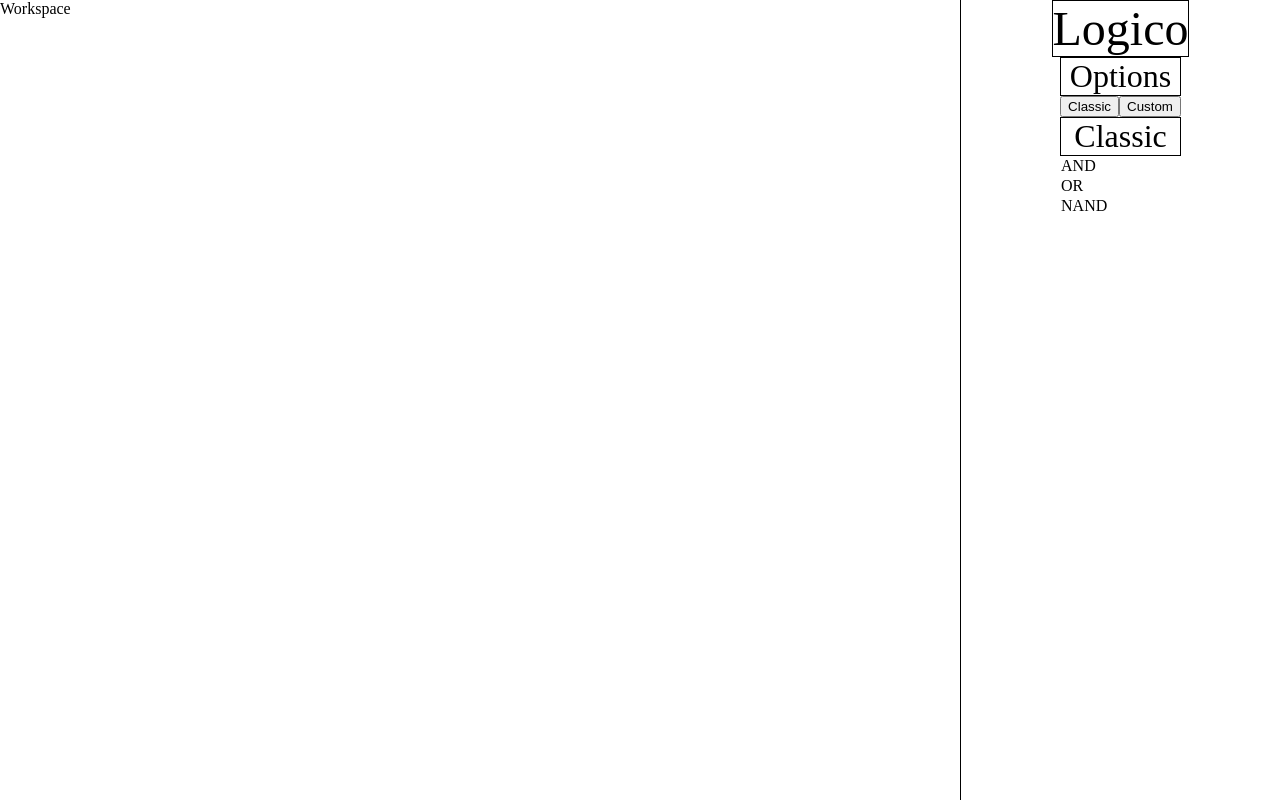
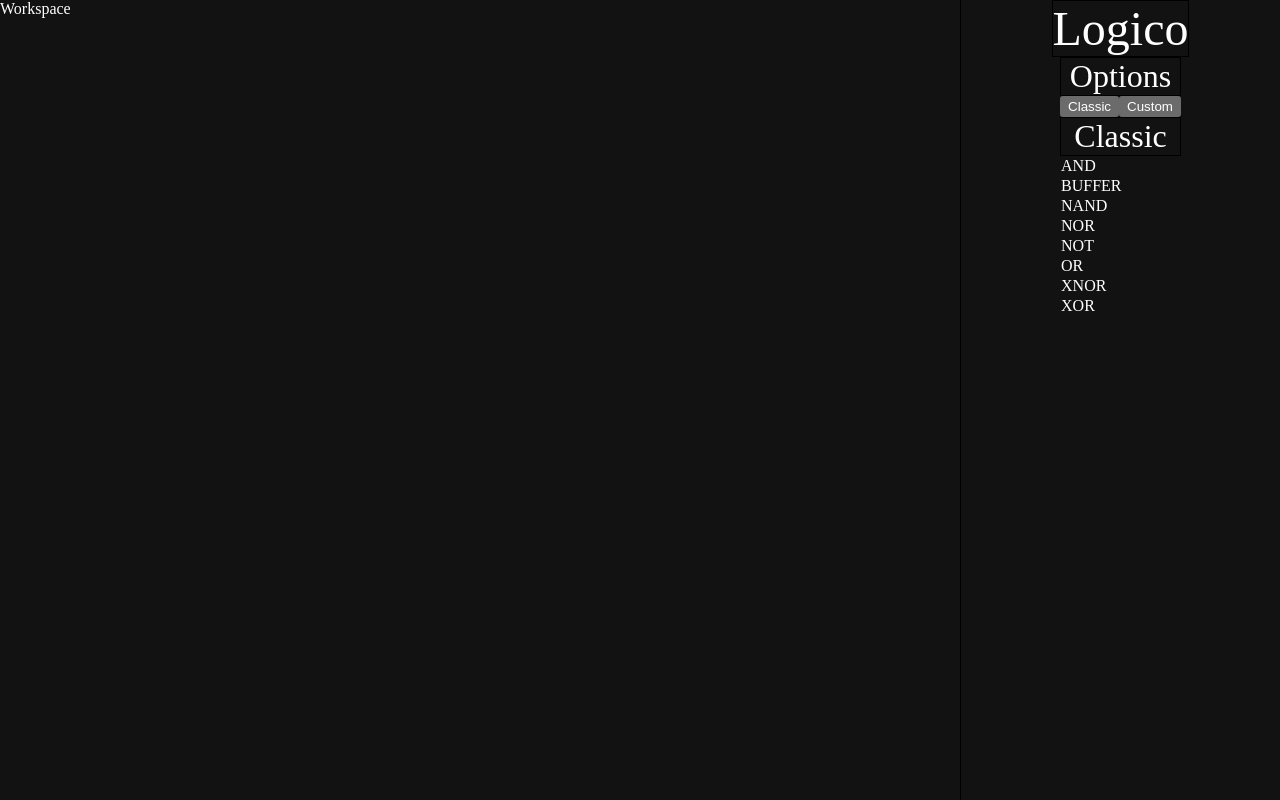
Before and after one commit to TheJaguyer/logico-react-mvp, a React (Vite) app: page / in a window 1280 px wide. Built offline with nearby package versions, Linux system fonts and the light colour scheme.

Commit message:
working drag and drop

```diff
--- a/src/App.jsx
+++ b/src/App.jsx
@@ -1,10 +1,7 @@
-import { useState } from 'react';
 import Pane from './Pane.jsx';
 import Workspace from './Workspace.jsx';
 
 function App() {
-  const [count, setCount] = useState(0);
-
   return (
     <div className="App">
       <Workspace />
--- a/src/Classic.jsx
+++ /dev/null
@@ -1,14 +0,0 @@
-const testList = ['AND', 'OR', 'NAND'];
-
-export default function Classic() {
-  return (
-    <div>
-      <div className="title">Classic</div>
-      {testList.map((item) => (
-        <div className="choice" draggable>
-          {item}
-        </div>
-      ))}
-    </div>
-  );
-}
--- a/src/Pane.jsx
+++ b/src/Pane.jsx
@@ -1,4 +1,4 @@
-import Options from './Options.jsx';
+import Options from './pane-comps/Options.jsx';
 
 export default function Pane() {
   return (
--- a/src/Workspace.jsx
+++ b/src/Workspace.jsx
@@ -1,3 +1,48 @@
+import { useState } from 'react';
+import gates from './work-comps/Gates.js';
+import Piece from './work-comps/Piece.jsx';
+
 export default function Workspace() {
-  return <div className="workspace">Workspace</div>;
+  const [pieces, setPieces] = useState([]);
+  const [pieceIDs, setPieceIDs] = useState([]);
+  const [serial, setSerial] = useState(0);
+
+  // prevent the red symbol that means no drop
+  function handleDragOver(e) {
+    e.preventDefault();
+  }
+
+  function handleDrop(e) {
+    let X = e.pageX - 25;
+    let Y = e.pageY - 25;
+    let propsCheck = e.dataTransfer.getData('props');
+    if (propsCheck) {
+      movePiece(propsCheck, X, Y);
+    } else {
+      addPiece(e.dataTransfer.getData('Text'), X, Y);
+    }
+  }
+
+  function movePiece(props, X, Y) {
+    let moved = JSON.parse(props);
+    let index = pieceIDs.indexOf(moved.id);
+    moved.x = X;
+    moved.y = Y;
+    setPieces((prev) => [...prev.map((item) => (item.id === moved.id ? moved : item))]);
+  }
+
+  function addPiece(type, x, y) {
+    setPieces((prev) => [...prev, new gates[type](serial, x, y)]);
+    setPieceIDs((prev) => [...prev, serial]);
+    setSerial((prev) => prev + 1);
+  }
+
+  return (
+    <div className="workspace" onDragOver={(e) => handleDragOver(e)} onDrop={(e) => handleDrop(e)}>
+      Workspace
+      {pieces.map((item, index) => (
+        <Piece key={Date.now() + index} {...item} />
+      ))}
+    </div>
+  );
 }
--- a/src/index.css
+++ b/src/index.css
@@ -6,6 +6,7 @@ body {
   margin: 0;
   padding: 0;
   box-sizing: border-box;
+  color-scheme: dark;
 }
 
 .App {
@@ -17,6 +18,23 @@ body {
 .workspace {
   grid-column: 1 / 2;
   height: 100%;
+}
+
+.piece {
+  display: flex;
+  flex-flow: column;
+  position: absolute;
+  width: 50px;
+  height: 50px;
+
+  justify-content: center;
+  align-items: center;
+
+  background-size: contain;
+  background-repeat: no-repeat;
+  background-position: center;
+
+  cursor: pointer;
 }
 
 .pane {
--- /dev/null
+++ b/src/pane-comps/Choice.jsx
@@ -0,0 +1,22 @@
+export default function Choice(props) {
+  function handleDragStart(e) {
+    e.dataTransfer.setData('Text', e.target.id);
+    e.target.style.opacity = '0.5';
+  }
+
+  function handleDragEnd(e) {
+    e.target.style.opacity = '1';
+  }
+
+  return (
+    <div
+      draggable
+      className="choice"
+      id={props.item}
+      onDragStart={(e) => handleDragStart(e)}
+      onDragEnd={(e) => handleDragEnd(e)}
+    >
+      {props.item}
+    </div>
+  );
+}
--- /dev/null
+++ b/src/pane-comps/Classic.jsx
@@ -0,0 +1,14 @@
+import Choice from './Choice.jsx';
+
+const testList = ['AND', 'BUFFER', 'NAND', 'NOR', 'NOT', 'OR', 'XNOR', 'XOR'];
+
+export default function Classic() {
+  return (
+    <div>
+      <div className="title">Classic</div>
+      {testList.map((item, index) => (
+        <Choice key={index} item={item} />
+      ))}
+    </div>
+  );
+}
--- /dev/null
+++ b/src/work-comps/Gates.js
@@ -0,0 +1,99 @@
+class GATE {
+  constructor(id, x, y) {
+    this.id = id;
+    this.x = x;
+    this.y = y;
+  }
+}
+
+class AND extends GATE {
+  constructor(id, x, y) {
+    super(id, x, y);
+    this.name = 'AND';
+    this.inputs = [false, false];
+    this.outputs = [this.inputs[0] & this.inputs[1]];
+    this.outPos = [[25, 0]];
+    this.inPos = [
+      [-25, 5],
+      [-25, -5],
+    ];
+  }
+}
+
+class OR extends GATE {
+  constructor(id, x, y) {
+    super(id, x, y);
+    this.name = 'OR';
+    this.inputs = [false, false];
+    this.outputs = [this.inputs[0] || this.inputs[1]];
+    this.outPos = [[25, 0]];
+    this.inPos = [
+      [-25, 5],
+      [-25, -5],
+    ];
+  }
+}
+
+class BUFFER extends GATE {
+  constructor(id, x, y) {
+    super(id, x, y);
+    this.name = 'BUFFER';
+    this.inputs = [false];
+    this.outputs = [this.inputs[0]];
+    this.outPos = [[25, 0]];
+    this.inPos = [[-25, 0]];
+  }
+}
+
+class NAND extends AND {
+  constructor(id, x, y) {
+    super(id, x, y);
+    this.name = 'NAND';
+    this.outputs = [!(this.inputs[0] & this.inputs[1])];
+  }
+}
+
+class NOR extends OR {
+  constructor(id, x, y) {
+    super(id, x, y);
+    this.name = 'OR';
+    this.outputs = [!(this.inputs[0] || this.inputs[1])];
+  }
+}
+
+class NOT extends BUFFER {
+  constructor(id, x, y) {
+    super(id, x, y);
+    this.name = 'NOT';
+    this.outputs = [!this.inputs[0]];
+  }
+}
+
+class XNOR extends NOR {
+  constructor(id, x, y) {
+    super(id, x, y);
+    this.name = 'XNOR';
+    this.outputs = [this.inputs[0] === this.inputs[1]];
+  }
+}
+
+class XOR extends OR {
+  constructor(id, x, y) {
+    super(id, x, y);
+    this.name = 'XOR';
+    this.outputs = [this.inputs[0] ? !this.inputs[1] : this.inputs[1]];
+  }
+}
+
+let gates = {
+  AND: AND,
+  OR: OR,
+  BUFFER: BUFFER,
+  NAND: NAND,
+  NOR: NOR,
+  NOT: NOT,
+  XNOR: XNOR,
+  XOR: XOR,
+};
+
+export default gates;
--- /dev/null
+++ b/src/work-comps/Piece.jsx
@@ -0,0 +1,19 @@
+export default function Piece(props) {
+  function handleDragStart(e) {
+    e.target.style.opacity = '0.5';
+    e.dataTransfer.setData('props', JSON.stringify(props));
+  }
+  function handleDragEnd(e) {
+    e.target.style.opacity = '1';
+  }
+  return (
+    <div
+      id={props.name}
+      style={{ top: props.y, left: props.x, backgroundImage: `url(./images/${props.name}.png)` }}
+      className="piece"
+      draggable
+      onDragStart={(e) => handleDragStart(e)}
+      onDragEnd={(e) => handleDragEnd(e)}
+    ></div>
+  );
+}
```
Also changed, not shown: src/pane-comps/Custom.jsx (renamed from src/Custom.jsx), src/pane-comps/Options.jsx (renamed from src/Options.jsx).
